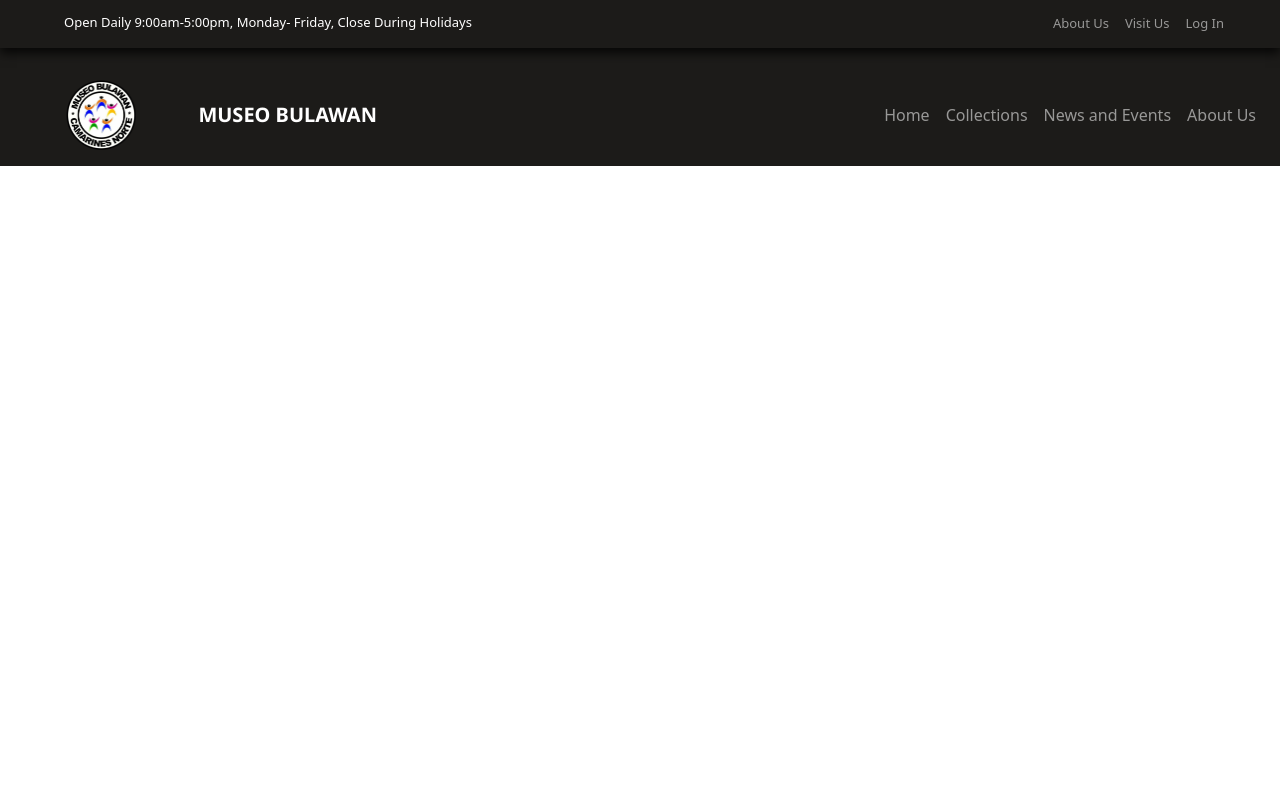
After one commit to rhettrina/MuseoBulawanMIS, a PHP site: the page made by Museo Bulawan Visitor/Collection Page/collectionpage.html in a window 1280 px wide. The commit adds this page. Run offline with PHP 8.4, Linux system fonts and the light colour scheme.

Commit message:
may header na medyo

```diff
--- /dev/null
+++ b/Museo Bulawan Visitor/Collection Page/collectionpage.html
@@ -0,0 +1,65 @@
+<html lang="en">
+
+<head>
+    <link rel="preconnect" href="https://fonts.googleapis.com">
+    <link rel="preconnect" href="https://fonts.gstatic.com" crossorigin>
+    <link href="https://fonts.googleapis.com/css2?family=Noto+Sans:ital,wght@0,100..900;1,100..900&display=swap"
+        rel="stylesheet">
+    <link href="https://cdn.jsdelivr.net/npm/bootstrap@5.3.3/dist/css/bootstrap.min.css" rel="stylesheet"
+        integrity="sha384-QWTKZyjpPEjISv5WaRU9OFeRpok6YctnYmDr5pNlyT2bRjXh0JMhjY6hW+ALEwIH" crossorigin="anonymous">
+    <meta charset="UTF-8">
+    <meta name="viewport" content="width=device-width, initial-scale=1.0">
+    <title>Museo Bulawan Collection Page</title>
+    <link href="collectionstyle.css" rel="stylesheet">
+</head>
+
+<body>
+
+    <div class="wrapper">
+
+    <div id="container1">
+        <nav class="navbar navbar-expand-md navbar-dark">
+            <p id="open">Open Daily 9:00am-5:00pm, Monday- Friday, Close During Holidays</p>
+            <ul class="navbar-nav py-0 ms-auto px-5">
+                <li class="nav-item">
+                    <a class="nav-link" href="">About Us</a>
+                </li>
+                <li class="nav-item"></li>
+                <a class="nav-link" href="">Visit Us</a>
+                </li>
+                <li class="nav-item"></li>
+                <a class="nav-link" href="">Log In</a>
+                </li>
+            </ul>
+            </ul>
+        </nav>
+    </div>
+
+
+    <div id="container2">
+        <nav class="navbar navbar-expand-md navbar-dark">
+            <img src="../source/LOGO.png" alt="" id="logo">
+            <a id="brand" class="navbar-brand" href="">Museo Bulawan</a>
+            <ul class="navbar-nav py-0 ms-auto">
+                <li class="nav-item">
+                    <a class="nav-link" href="">Home</a>
+
+                </li>
+                <li class="nav-item"></li>
+                <a class="nav-link" href="">Collections</a>
+                </li>
+                <li class="nav-item"></li>
+                <a class="nav-link" href="">News and Events</a>
+                </li>
+                <li class="nav-item"></li>
+                <a class="nav-link" href="">About Us</a>
+                </li>
+            </ul>
+
+        </nav>
+    </div>
+
+</div>
+</body>
+
+</html>
--- /dev/null
+++ b/Museo Bulawan Visitor/Collection Page/collectionstyle.css
@@ -0,0 +1,47 @@
+.navbar {
+
+    text-align: center;
+    padding: 0%;
+}
+
+.navbar-nav {
+
+    color: white;
+    text-shadow: 5%;
+}
+
+#open {
+    color: white;
+    padding-left: 5%;
+    padding-top: 1%;
+}
+
+#brand {
+    padding-left: 5%;
+}
+
+.wrapper {
+    background-color: #1C1B19;
+}
+
+#container1 {
+    box-shadow: 0 5px 10px rgba(0, 0, 0, 0.8);
+    font-size: small;
+}
+
+#container2 {
+    margin-top: 1em;
+    padding: 1rem;
+}
+
+#logo {
+    height: fit-content;
+    width: 70px;
+    margin-left: 50px;
+}
+
+#brand {
+    text-transform: uppercase;
+    font-family: Noto Sans;
+    font-weight: bold;
+}
```
Also changed, not shown: Museo Bulawan Visitor/index.html (+25 -0 lines), Museo Bulawan Visitor/style.css (+28 -0 lines), sample.html (added, +44 -0 lines), Museo Bulawan Visitor/source/LOGO.png, 1 other file.
